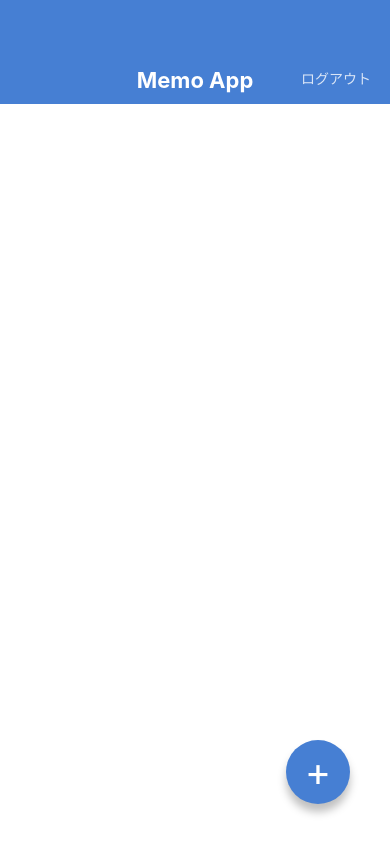
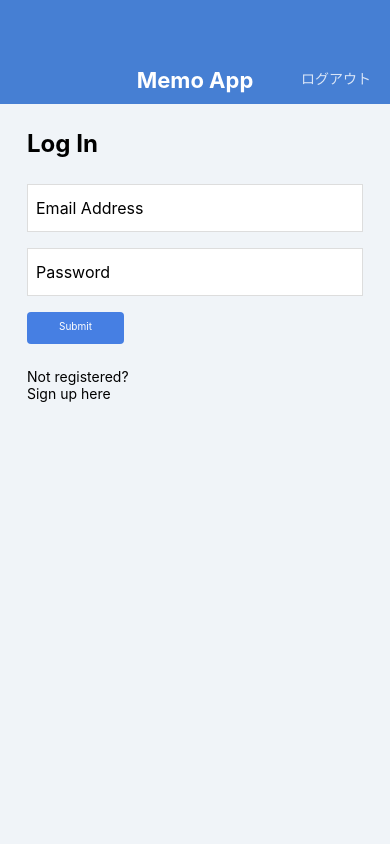
Before and after one commit to kuryu920623/spAppTest, a React Native app: screen / in a window 390 px wide. Built offline with nearby package versions, Linux system fonts and the light colour scheme.

Commit message:
ログイン/サインアップ画面

```diff
--- a/App.jsx
+++ b/App.jsx
@@ -4,9 +4,11 @@ import MemoListScreen from './src/screens/MemoListScreen';
 import MemoDetailScreen from './src/screens/MemoDetailScreen';
 import MemoEditScreen from './src/screens/MemoEditScreen';
 import MemoCreateScreen from './src/screens/MemoCreateScreen';
+import LogInScreen from './src/screens/LogInScreen';
+import SignUpScreen from './src/screens/SignUpScreen';
 
 export default function App() {
   return (
-    <MemoCreateScreen />
+    <SignUpScreen />
   );
 }
--- /dev/null
+++ b/src/components/Button.jsx
@@ -0,0 +1,34 @@
+import { string } from 'prop-types';
+import React from 'react';
+import {
+  View, StyleSheet, Text,
+} from 'react-native';
+
+export default function Button(props) {
+  const { label } = props;
+  return (
+    <View style={styles.buttonContainer}>
+      <Text style={styles.buttonLabel}>{label}</Text>
+    </View>
+  );
+}
+
+Button.propTypes = {
+  label: string.isRequired,
+};
+
+const styles = StyleSheet.create({
+  buttonContainer: {
+    backgroundColor: '#467FE3',
+    borderRadius: 4,
+    alignSelf: 'flex-start',
+    marginBottom: 24,
+  },
+  buttonLabel: {
+    fontSize: 10,
+    height: 32,
+    paddingVertical: 8,
+    paddingHorizontal: 32,
+    color: '#FFFFFF',
+  },
+});
--- /dev/null
+++ b/src/screens/LogInScreen.jsx
@@ -0,0 +1,51 @@
+import React from 'react';
+import {
+  View, StyleSheet, TextInput, KeyboardAvoidingView, Text,
+} from 'react-native';
+
+import AppBar from '../components/AppBar';
+import Button from '../components/Button';
+
+export default function LogInScreen() {
+  return (
+    <View style={styles.container}>
+      <AppBar />
+      <View style={styles.inner}>
+        <Text style={styles.title}>Log In</Text>
+        <TextInput value="Email Address" style={styles.input} />
+        <TextInput value="Password" style={styles.input} />
+        <Button label="Submit" />
+        <View>
+          <Text>Not registered?</Text>
+          <Text>Sign up here</Text>
+        </View>
+      </View>
+    </View>
+  );
+}
+
+const styles = StyleSheet.create({
+  container: {
+    flex: 1,
+    backgroundColor: '#F0F4F8',
+  },
+  inner: {
+    paddingHorizontal: 27,
+    paddingVertical: 24,
+  },
+  title: {
+    fontSize: 24,
+    lineHeight: 32,
+    fontWeight: 'bold',
+    marginBottom: 24,
+  },
+  input: {
+    fontSize: 16,
+    height: 48,
+    borderColor: '#DDDDDD',
+    borderWidth: 1,
+    backgroundColor: '#FFFFFF',
+    paddingHorizontal: 8,
+    marginBottom: 16,
+  },
+});
--- /dev/null
+++ b/src/screens/SignUpScreen.jsx
@@ -0,0 +1,51 @@
+import React from 'react';
+import {
+  View, StyleSheet, TextInput, KeyboardAvoidingView, Text,
+} from 'react-native';
+
+import AppBar from '../components/AppBar';
+import Button from '../components/Button';
+
+export default function SignUpScreen() {
+  return (
+    <View style={styles.container}>
+      <AppBar />
+      <View style={styles.inner}>
+        <Text style={styles.title}>Log In</Text>
+        <TextInput value="Email Address" style={styles.input} />
+        <TextInput value="Password" style={styles.input} />
+        <Button label="Submit" />
+        <View>
+          <Text>Not registered?</Text>
+          <Text>Sign up here</Text>
+        </View>
+      </View>
+    </View>
+  );
+}
+
+const styles = StyleSheet.create({
+  container: {
+    flex: 1,
+    backgroundColor: '#F0F4F8',
+  },
+  inner: {
+    paddingHorizontal: 27,
+    paddingVertical: 24,
+  },
+  title: {
+    fontSize: 24,
+    lineHeight: 32,
+    fontWeight: 'bold',
+    marginBottom: 24,
+  },
+  input: {
+    fontSize: 16,
+    height: 48,
+    borderColor: '#DDDDDD',
+    borderWidth: 1,
+    backgroundColor: '#FFFFFF',
+    paddingHorizontal: 8,
+    marginBottom: 16,
+  },
+});
```
